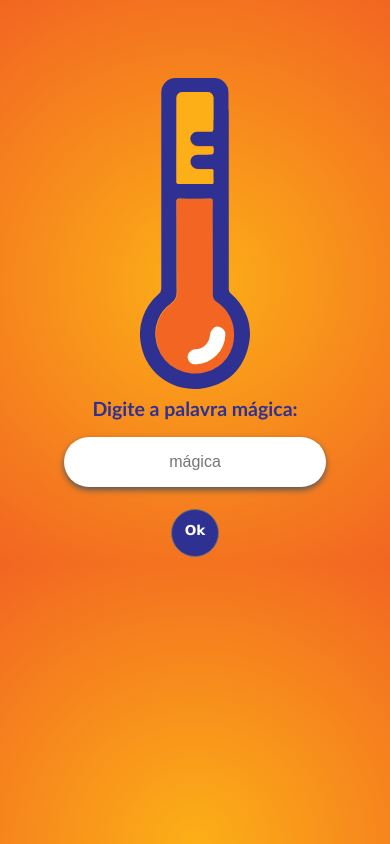
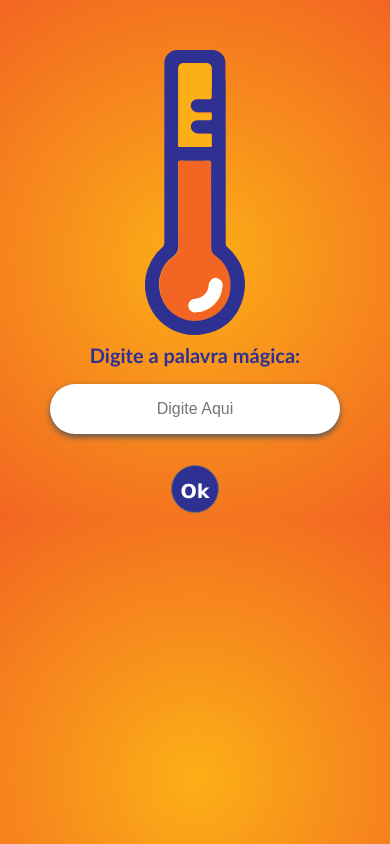
Before and after one commit to paulinhoph/termometro, a React app: page / in a window 390 px wide. Built offline with nearby package versions, Linux system fonts and the light colour scheme.

Commit message:
ajeitando css

```diff
--- a/src/App.css
+++ b/src/App.css
@@ -56,7 +56,7 @@ body {
     width: 48px;
     height: 48px;
     font-size: 1.2vw;
-    padding: 12px;
+    padding-top: 14px;
     font-family: 'Lucida Sans', 'Lucida Sans Regular', 'Lucida Grande', 'Lucida Sans Unicode', Geneva, Verdana, sans-serif;
     font-weight: bold;
     background-color: #2E3192;
@@ -112,18 +112,13 @@ body {
 
 /* Secundaria Css Mobile*/
 
-@media(max-width: 880px){
-    .img-carinhas{
-        width: 100%;
-    }
-}
-@media(max-width: 780px){
+
+@media(max-width: 768px){
     .container-carinhas{
-        margin-top: 2%;
+        margin-top: 40px
     }
     .img-carinhas{
-        width: 100%;
-        padding: 11px;
+        width: 200px;
     }
     .ButtonEnviar{
         width: 100px;
@@ -133,53 +128,28 @@ body {
         font-size: 18px;
     }
  }
-@media(max-width: 450px){
-    .container-carinhas{
-        margin-top: 2%;
-    }
-}
 
 /* mobile primaria */
 
-@media(max-width: 670px){
+@media(max-width: 768px){
     .App-Chave{
-        margin-top: 3%;
+        margin-top: 50px;
     }
     .logo-temometro{
-        width: 25%;
+        width: 100px;
     }
     .text-Chave-Input{
-        width: 45%;
+        width: 290px;
         height: 50px;
     }
     .text-Chave{
-        font-size: 3.7vw;
+        font-size: 20px;
     }
     .App-textButton{
-        font-size: 3.5vw;
+        font-size: 1.2em;
+        margin-top: 31px;
     }
     .text-temperatura{
         font-size: 20px;
     }
 }
-@media(max-width: 410px){
-    .App-Chave{
-        display: flex;
-        justify-content: center;
-        margin-top: 20%;
-    }
-    .logo-temometro{
-        width: 28%;
-    }
-    .App-textButton{
-        margin-top: 22px;
-    }
-    .text-Chave-Input{
-        width: 67%;
-        height: 50px;
-    }
-    .text-Chave{
-        font-size: 5.0vw;
-    }
-
-}
--- a/src/components/TelaPrimaria/Chave.js
+++ b/src/components/TelaPrimaria/Chave.js
@@ -8,22 +8,38 @@ export default class Chave extends Component {
     constructor(props) {
       super(props);
       this.state = {value: ''};
-    }
 
+      this.handleChange = this.handleChange.bind(this);
+      this.handleClick = this.handleClick.bind(this);
+      }
 
+      handleChange(event){
+        this.setState({ value: event.target.value });
+        console.log(this.state.value)
+      }
+      handleClick() {
+      }
 
     render() {
-
+      if ( this.handleClick == "alohomora") {
+        console.log("Usuário autenticado");
+    }
     return (
       <div className="App-Chave">
             <img className="logo-temometro" src={logo} />
             <h2 className="text-Chave">Digite a palavra mágica:</h2>
 
             <input
+              value={this.state.value}
+                onChange={this.handleChange}
                   type="chave"
                     className="text-Chave-Input"
-                       placeholder="mágica" />
-            <Link className="App-textButton" to="/Temperaturas"  >Ok</Link>
+                       placeholder="Digite Aqui" />
+            <Link
+              onClick={this.handleClick}
+                className="App-textButton"
+                  to="/Temperaturas">
+                  Ok</Link>
       </div>
     );
   }
```
